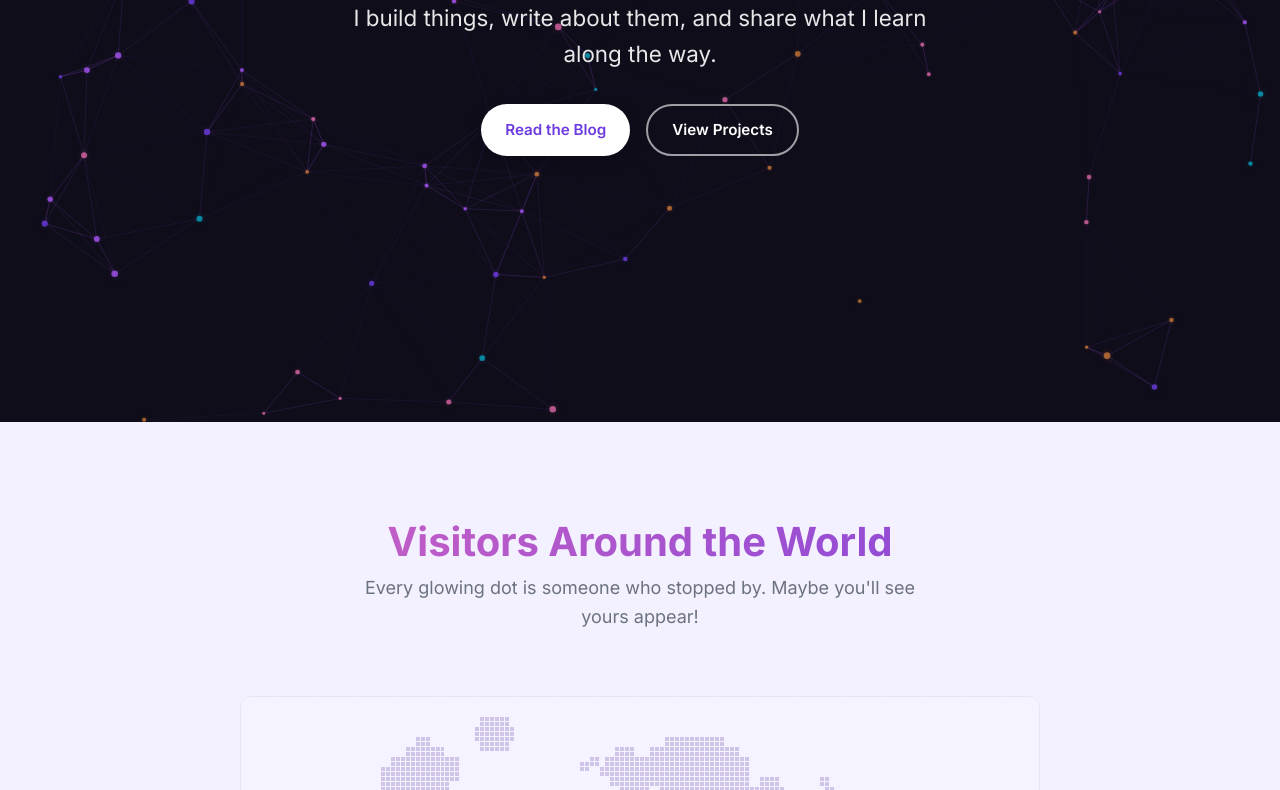
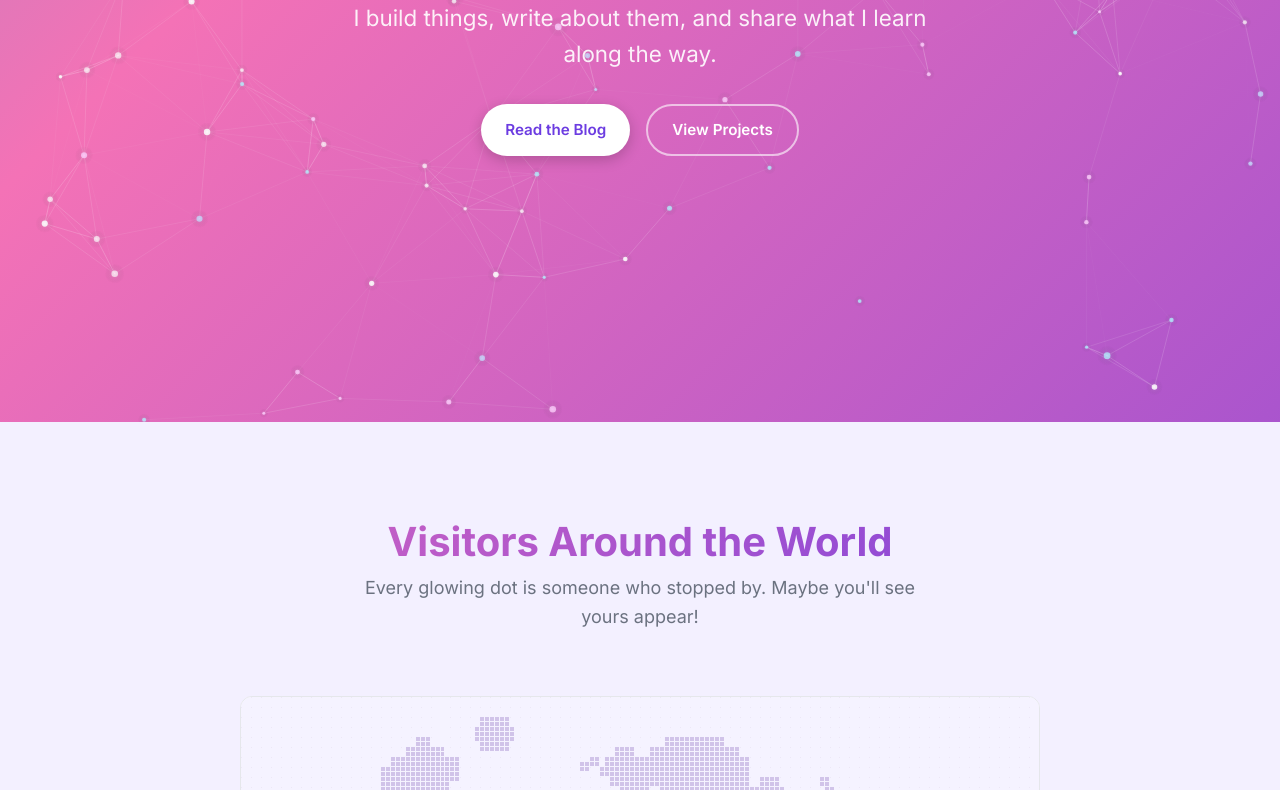
Before and after one commit to Arsene-flyingcat/Arsene-flyingcat.github.io, a plain HTML site: page index.html in a window 1280 px wide. Shown: the part 442-1232 px from the top of the page. Drawn offline with Linux system fonts and the light colour scheme; no server answers.

Commit message:
Colorful gradient background + white node network overlay

```diff
--- a/assets/css/components.css
+++ b/assets/css/components.css
@@ -397,7 +397,9 @@
   align-items: center;
   justify-content: center;
   text-align: center;
-  background: #0F0D1A;
+  background: var(--hero-gradient);
+  background-size: 400% 400%;
+  animation: gradient-shift 12s ease infinite;
   overflow: hidden;
 }
 
--- a/assets/js/hero-nodes.js
+++ b/assets/js/hero-nodes.js
@@ -11,13 +11,13 @@ export function initHeroNodes(canvas) {
   let mouse = { x: -9999, y: -9999 };
   let animId = null;
 
-  // Colors that match the brand palette
+  // Bright colors that pop on the gradient background
   const NODE_COLORS = [
-    'rgba(108, 60, 225, 0.8)',   // primary violet
-    'rgba(168, 85, 247, 0.8)',   // light purple
-    'rgba(6, 182, 212, 0.7)',    // cyan
-    'rgba(244, 114, 182, 0.7)',  // pink
-    'rgba(251, 146, 60, 0.6)',   // orange
+    'rgba(255, 255, 255, 0.9)',
+    'rgba(255, 255, 255, 0.7)',
+    'rgba(200, 220, 255, 0.8)',
+    'rgba(255, 210, 255, 0.8)',
+    'rgba(180, 240, 255, 0.8)',
   ];
 
   function resize() {
@@ -84,7 +84,7 @@ export function initHeroNodes(canvas) {
           ctx.beginPath();
           ctx.moveTo(a.x, a.y);
           ctx.lineTo(b.x, b.y);
-          ctx.strokeStyle = `rgba(168, 85, 247, ${opacity})`;
+          ctx.strokeStyle = `rgba(255, 255, 255, ${opacity})`;
           ctx.lineWidth = 0.8;
           ctx.stroke();
         }
@@ -101,7 +101,7 @@ export function initHeroNodes(canvas) {
         ctx.beginPath();
         ctx.moveTo(p.x, p.y);
         ctx.lineTo(mouse.x, mouse.y);
-        ctx.strokeStyle = `rgba(6, 182, 212, ${opacity})`;
+        ctx.strokeStyle = `rgba(255, 255, 255, ${opacity})`;
         ctx.lineWidth = 0.6;
         ctx.stroke();
       }
```
